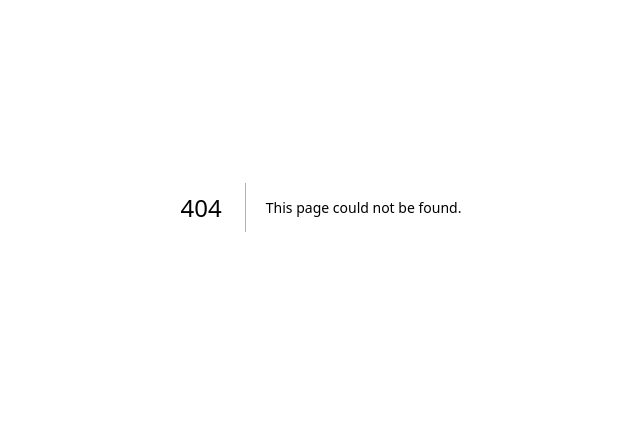
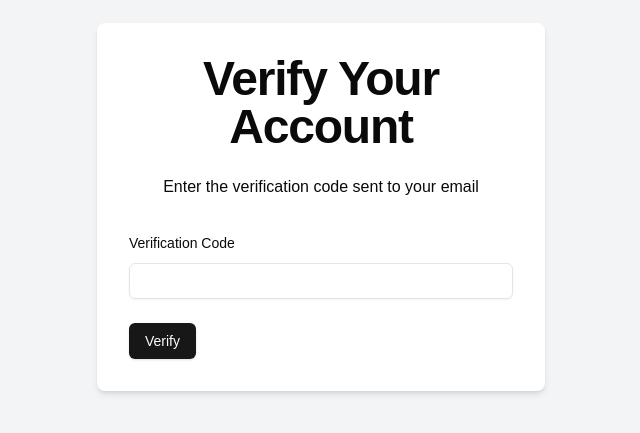
Before and after one commit to shivam-tsx/SilentSay, a Next.js app: page /verify/1 in a window 1280 px wide. Before the commit this address had no page. Shown: the part 193-626 px from the top of the page, without its empty margins (319-959 px from the left). Built offline with nearby package versions, Linux system fonts and the light colour scheme.

Commit message:
Implement account verification page with form handling and toast notifications

```diff
--- /dev/null
+++ b/src/app/(auth)/verify/[username]/page.tsx
@@ -0,0 +1,78 @@
+'use client';
+import { Button } from '@/components/ui/button';
+import {
+  Form,
+  FormField,
+  FormItem,
+  FormLabel,
+  FormMessage,
+} from '@/components/ui/form';
+import { Input } from '@/components/ui/input';
+import { toast } from '@/hooks/use-toast'
+import { verifySchema } from '@/schemas/verifySchema'
+import { ApiResponse } from '@/types/ApiResponse'
+import { zodResolver } from '@hookform/resolvers/zod'
+import axios, { AxiosError } from 'axios'
+import { useParams, useRouter } from 'next/navigation'
+import { useForm } from 'react-hook-form'
+import * as z from 'zod'
+
+export default function VerifyAccount() {
+    const router =  useRouter()
+    const params = useParams<{username:string}>()
+
+    const form = useForm<z.infer<typeof verifySchema>>({
+        resolver:zodResolver(verifySchema),
+    })
+
+    const onSubmit = async (data:z.infer<typeof verifySchema>) => {
+        try {
+            const response = await axios.post('/api/verify-code',{
+                username:params.username,
+                code:data.code
+            })
+            toast({
+                title:"Success",
+                description:response.data.message
+            })
+            router.replace('sign-in')
+        } catch (error) {
+            const axiosError = error as AxiosError<ApiResponse>;
+                  const errorMessage = axiosError.response?.data.message
+                  toast({
+                    title:"Signup failed",
+                    description:errorMessage,
+                    variant:"destructive"
+                  })
+        }
+    }
+    return (
+        <div className="flex justify-center items-center min-h-screen bg-gray-100">
+        <div className="w-full max-w-md p-8 space-y-8 bg-white rounded-lg shadow-md">
+          <div className="text-center">
+            <h1 className="text-4xl font-extrabold tracking-tight lg:text-5xl mb-6">
+              Verify Your Account
+            </h1>
+            <p className="mb-4">Enter the verification code sent to your email</p>
+          </div>
+          <Form {...form}>
+            <form onSubmit={form.handleSubmit(onSubmit)} className="space-y-6">
+              <FormField
+                name="code"
+                control={form.control}
+                render={({ field }) => (
+                  <FormItem>
+                    <FormLabel>Verification Code</FormLabel>
+                    <Input {...field} />
+                    <FormMessage />
+                  </FormItem>
+                )}
+              />
+              <Button type="submit">Verify</Button>
+            </form>
+          </Form>
+        </div>
+      </div>
+
+    )
+}
```
